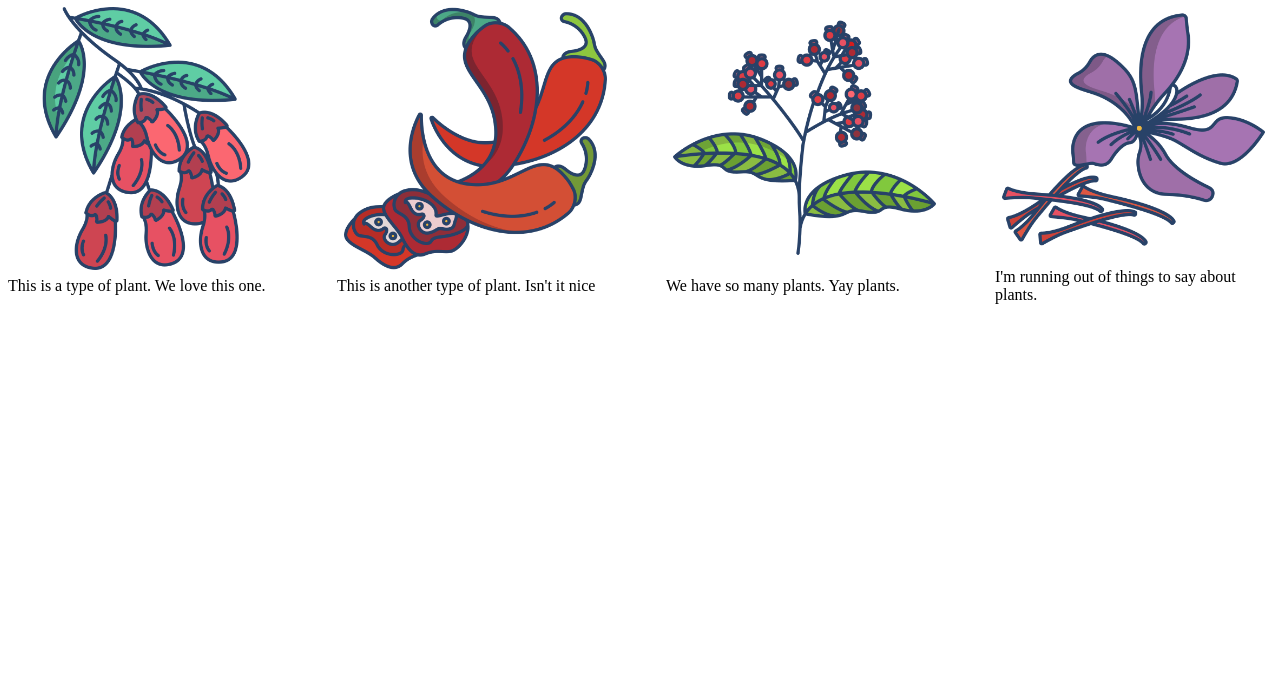
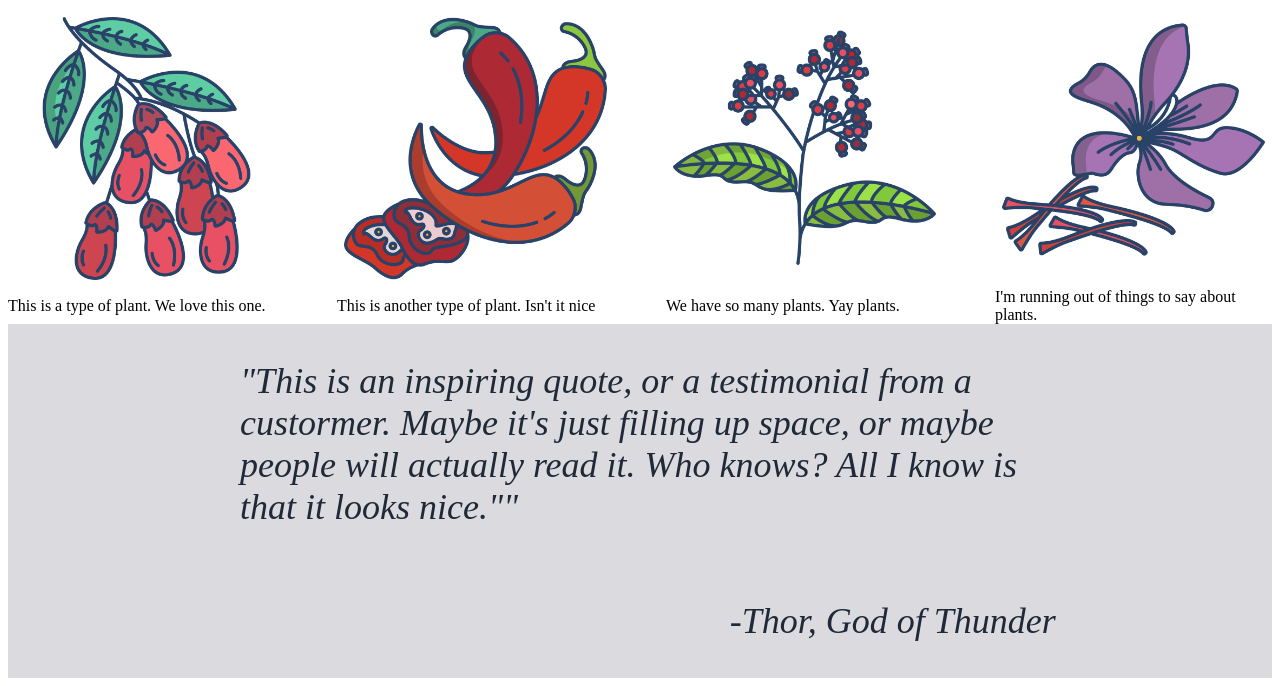
Before and after one commit to Rbq8/PROJECT-LANDING-PAGE, a plain HTML site: page index.html in a window 1280 px wide. Shown: the part 447-1133 px from the top of the page. Before the commit the page ends 800 px from the top, so only its background shows below. Drawn offline with Linux system fonts and the light colour scheme.

Commit message:
Added the quote part to the body

```diff
--- a/index.html
+++ b/index.html
@@ -49,6 +49,13 @@
                 <img src="./images/saffron.png" alt="saffron">
                 <div class="text">I'm running out of things to say about plants.</div>
             </div>
-            </div>
+        </div>
+        <div class="body2">
+            <p class="quote">"This is an inspiring quote, or a testimonial from a custormer.
+                 Maybe it's just filling up space, or maybe people will actually read it. Who knows?
+                  All I know is that it looks nice.""
+            </p>
+            <p class="idk">-Thor, God of Thunder</p>
+        </div>
 </body>
 </html>
--- a/style.css
+++ b/style.css
@@ -15,6 +15,8 @@ body{
 
     font-weight: bold;
     font-family: Arial, Helvetica, sans-serif;
+    font-size: 24px;
+
 
 }
 a{
@@ -39,6 +41,7 @@ ul {
     max-width: 300px;
     align-self: center;
     margin-left: auto;
+    margin-bottom: 10px;
   }
   button{
     background-color: #3882f6;
@@ -79,3 +82,27 @@ ul {
   img{max-width: 100%;
     display: flex;
     min-height: 207px}
+.body2{
+  background-color:  #dbdbdf;
+  font-size: 36px;
+  font-style: italic;
+  font: lighter;
+  color: #1f2937;
+  display: flex;
+  flex-direction: column;
+  justify-content: center;
+  align-items: stretch;
+  width: 100%;
+    margin: 0;
+    flex:1;
+}
+.quote{
+  align-self: center;
+  max-width: 800px;
+  width: 100%;
+}
+.idk{
+  justify-self: right;
+  align-self: center;
+  margin-left: 40%;
+}
```
